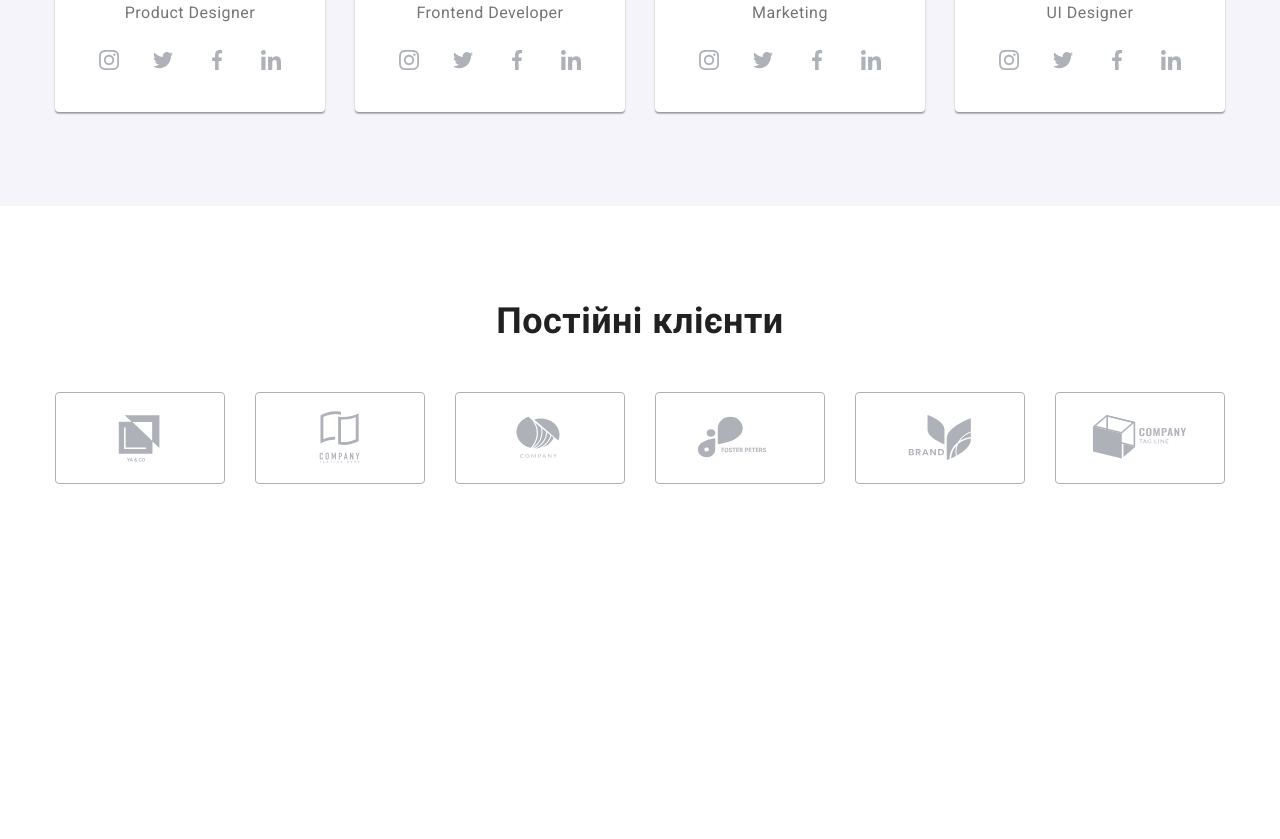
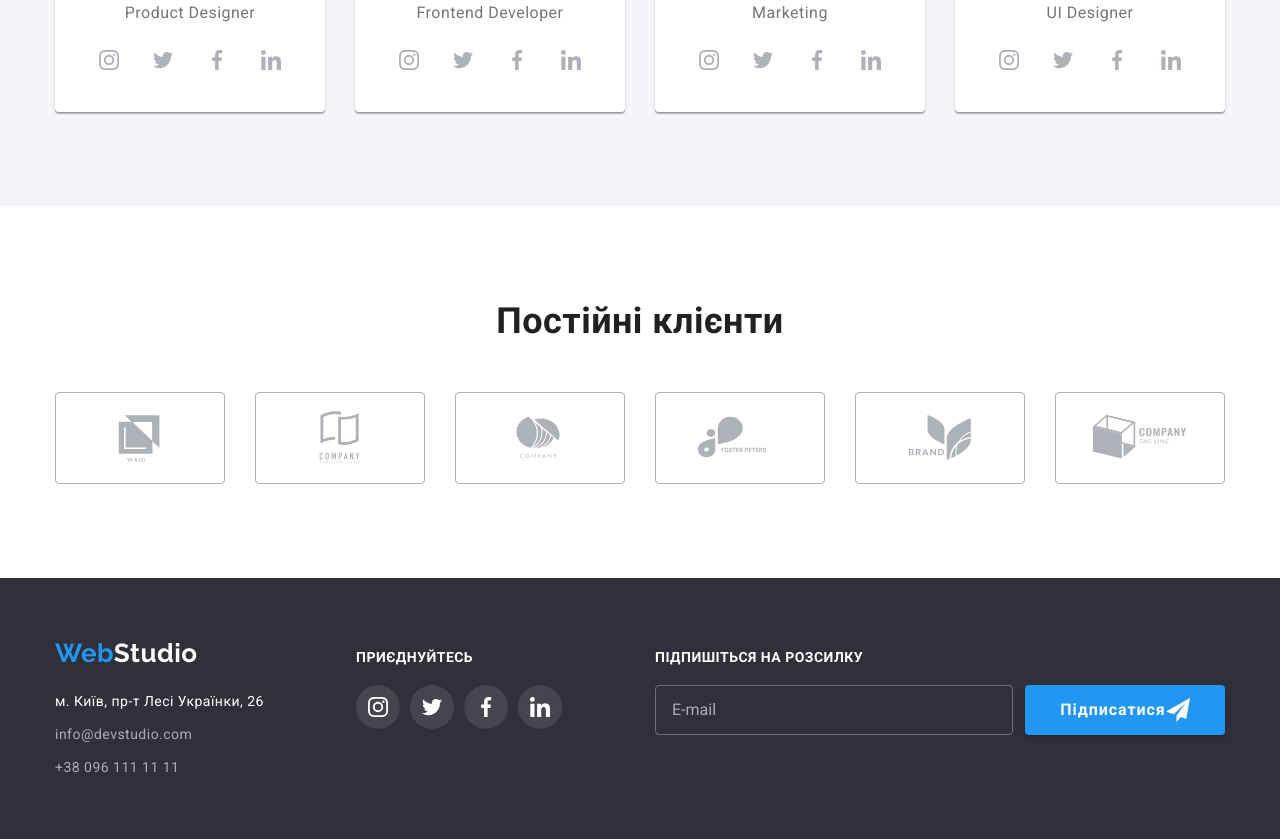
Before and after one commit to Agmund2002/goit-markup-hw-08, a plain HTML site: page index.html in a window 1280 px wide. Shown: the part 2099-2938 px from the top of the page. Before the commit the page ends 2677 px from the top, so only its background shows below. Drawn offline with Linux system fonts and the light colour scheme.

Commit message:
адаптував футер

```diff
--- a/index.html
+++ b/index.html
@@ -618,7 +618,7 @@
       | футер
       |============================
     */ -->
-    <!-- <footer class="footer">
+    <footer class="footer">
       <div class="footer__flex container">
         <div class="footer__contacts">
           <a class="logo footer__logo" lang="en" href="./index.html"
@@ -723,7 +723,7 @@
           </div>
         </form>
       </div>
-    </footer> -->
+    </footer>
     <!-- /**
       |============================
       | модальне вікно
--- a/scss/components/_buttons.scss
+++ b/scss/components/_buttons.scss
@@ -42,7 +42,13 @@
 }
 
 .submit__btn {
-  gap: 10px;
+  margin: 0 auto;
+}
+
+@media screen and (min-width: 1200px) {
+  .submit__btn {
+    margin: 0;
+  }
 }
 
 .filter__btn {
--- a/scss/layout/_footer.scss
+++ b/scss/layout/_footer.scss
@@ -4,34 +4,29 @@
 
   &__flex {
     display: flex;
-    align-items: baseline;
-  }
-
-  &__contacts {
-    width: 231px;
-    margin-right: 70px;
+    flex-direction: column;
+    align-items: center;
+    gap: 60px;
   }
 
   &__logo {
-    display: inline-block;
+    display: block;
     margin-bottom: 20px;
-  }
-
-  &__networks {
-    width: 206px;
-    margin-right: 93px;
+    text-align: center;
   }
 
   &__sec-title {
-    display: inline-block;
+    display: block;
     margin-bottom: 20px;
+    text-align: center;
   }
 }
 
-.address__item {
-  &:not(:last-child) {
-    margin-bottom: 9px;
-  }
+.address__list {
+  display: flex;
+  flex-direction: column;
+  align-items: center;
+  gap: 8px;
 }
 
 .address__link {
@@ -54,14 +49,12 @@
 }
 
 .submit {
-  &__group {
-    display: flex;
-    gap: 12px;
-  }
+  width: 100%;
 }
 
 .submit__input {
-  width: 358px;
+  display: block;
+  width: 100%;
   height: 50px;
   border: 1px solid rgba(255, 255, 255, 0.3);
   border-radius: 4px;
@@ -70,6 +63,8 @@
   color: var(--root-color);
   font-size: 16px;
   outline: transparent;
+  margin: 0 auto;
+  margin-bottom: 20px;
   transition: border-color var(--main-animation);
 
   &::placeholder {
@@ -82,3 +77,70 @@
     border-color: var(--accent-color);
   }
 }
+
+@media screen and (min-width: 768px) and (max-width: 1199px) {
+  .footer {
+    &__flex {
+      flex-direction: row;
+      flex-wrap: wrap;
+      align-items: baseline;
+    }
+
+    &__contacts {
+      margin-right: auto;
+      margin-left: 61px;
+    }
+
+    &__networks {
+      margin-right: 74px;
+    }
+  }
+
+  .submit__input {
+    width: 450px;
+  }
+}
+
+@media screen and (min-width: 1200px) {
+  .footer {
+    &__flex {
+      flex-direction: row;
+      align-items: baseline;
+      gap: 0;
+    }
+
+    &__logo {
+      text-align: start;
+    }
+
+    &__sec-title {
+      text-align: start;
+    }
+
+    &__contacts {
+      margin-right: 70px;
+    }
+
+    &__networks {
+      margin-right: 93px;
+    }
+  }
+
+  .address__list {
+    width: 231px;
+    align-items: flex-start;
+    gap: 9px;
+  }
+
+  .submit {
+    &__group {
+      display: flex;
+      gap: 12px;
+    }
+
+    &__input {
+      width: 358px;
+      margin: 0;
+    }
+  }
+}
```
Also changed, not shown: css/main.css, css/main.min.css, 2 other files.
